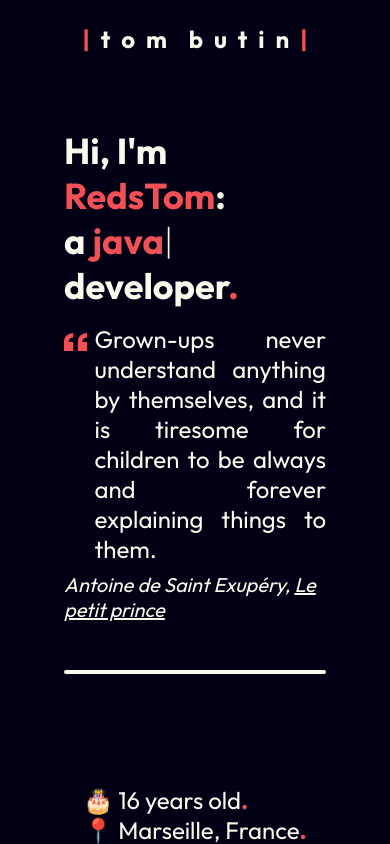
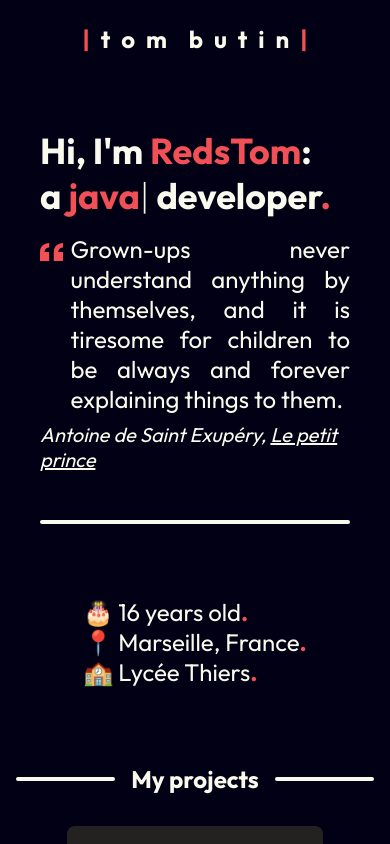
Before and after one commit to RedsTom/PersonalWebsite, a Vue app: page / in a window 390 px wide. Shown: the top 844 px of the page. Built offline with nearby package versions, Linux system fonts and the light colour scheme.

Commit message:
Upgraded mobile legibility

```diff
--- a/src/App.vue
+++ b/src/App.vue
@@ -9,26 +9,26 @@ import Contact from './components/sections/Contact.vue';
 </script>
 
 <template>
-  <Navbar />
+  <Navbar/>
 
   <div class="content">
-    <Landing />
+    <Landing/>
 
     <div class="content">
       <div class="grid f">
         <div class="projects">
-          <Projects />
+          <Projects/>
         </div>
         <div class="contact">
-          <Contact />
+          <Contact/>
         </div>
       </div>
       <div class="grid s">
         <div class="links">
-          <Links />
+          <Links/>
         </div>
         <div class="stack">
-          <Stack />
+          <Stack/>
         </div>
       </div>
     </div>
@@ -42,10 +42,16 @@ import Contact from './components/sections/Contact.vue';
 <style scoped lang="scss">
 .content {
   padding: 2rem;
+
+  @media screen and (max-width: 500px) {
+    padding: 2rem .5rem;
+  }
 }
 
 footer {
   text-align: center;
+
+  padding: 0 3rem;
 }
 
 .grid {
```
